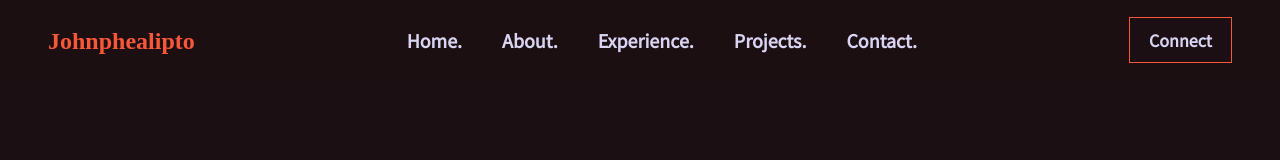
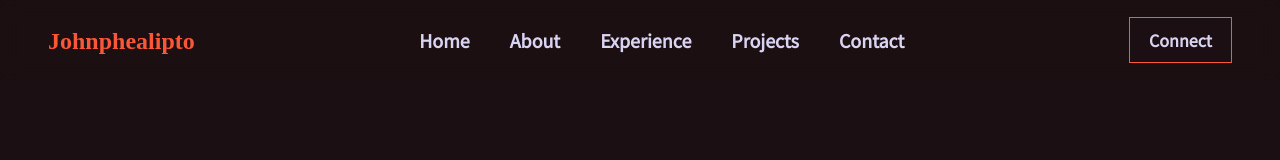
Before and after one commit to abed-obaah/abed-portfolio, a React (Create React App) app: page / in a window 1280 px wide. Shown: the top 160 px of the page. Built offline with nearby package versions, Linux system fonts and the light colour scheme; a web font is replaced by a local one.

Commit message:
Update Navbar.js

```diff
--- a/src/components/Navbar.js
+++ b/src/components/Navbar.js
@@ -32,19 +32,19 @@ const Navbar = () => {
       <div className="right-nav">
         <ul>
           <li>
-            <a href="#home">Home.</a>
+            <a href="#home">Home</a>
           </li>
           <li>
-            <a href="#about">About.</a>
+            <a href="#about">About</a>
           </li>
           <li>
-            <a href="#experience">Experience.</a>
+            <a href="#experience">Experience</a>
           </li>
           <li>
-            <a href="#projects">Projects.</a>
+            <a href="#projects">Projects</a>
           </li>
           <li>
-            <a href="#contact">Contact.</a>
+            <a href="#contact">Contact</a>
           </li>
         </ul>
       </div>
```
